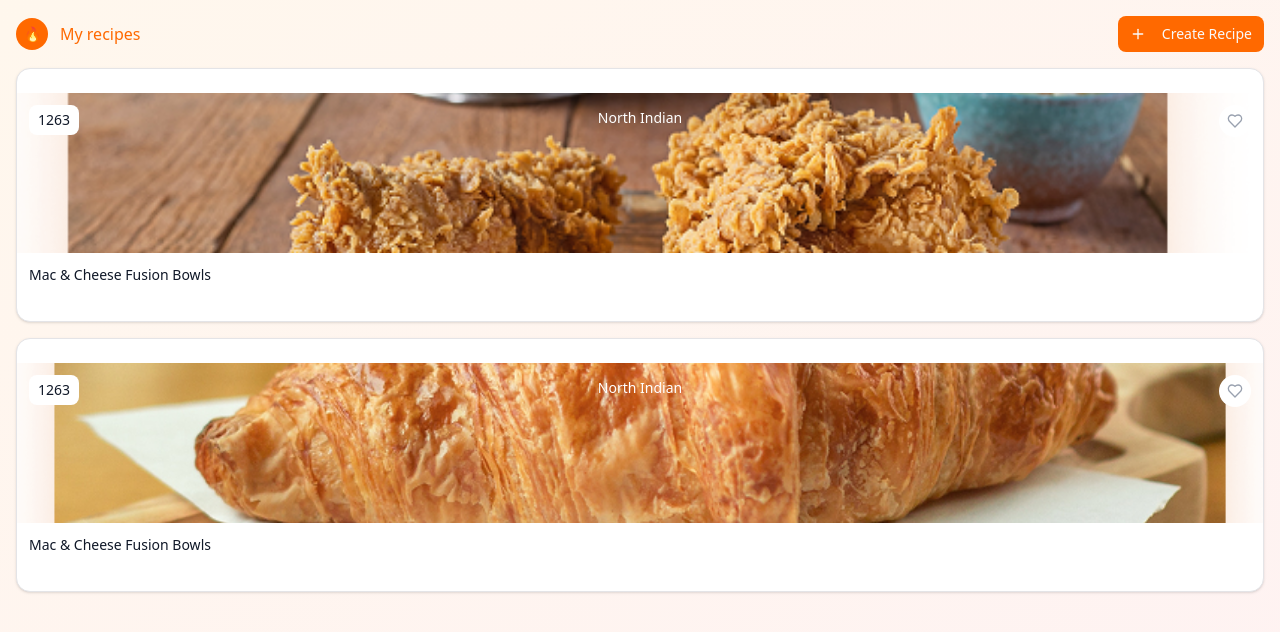
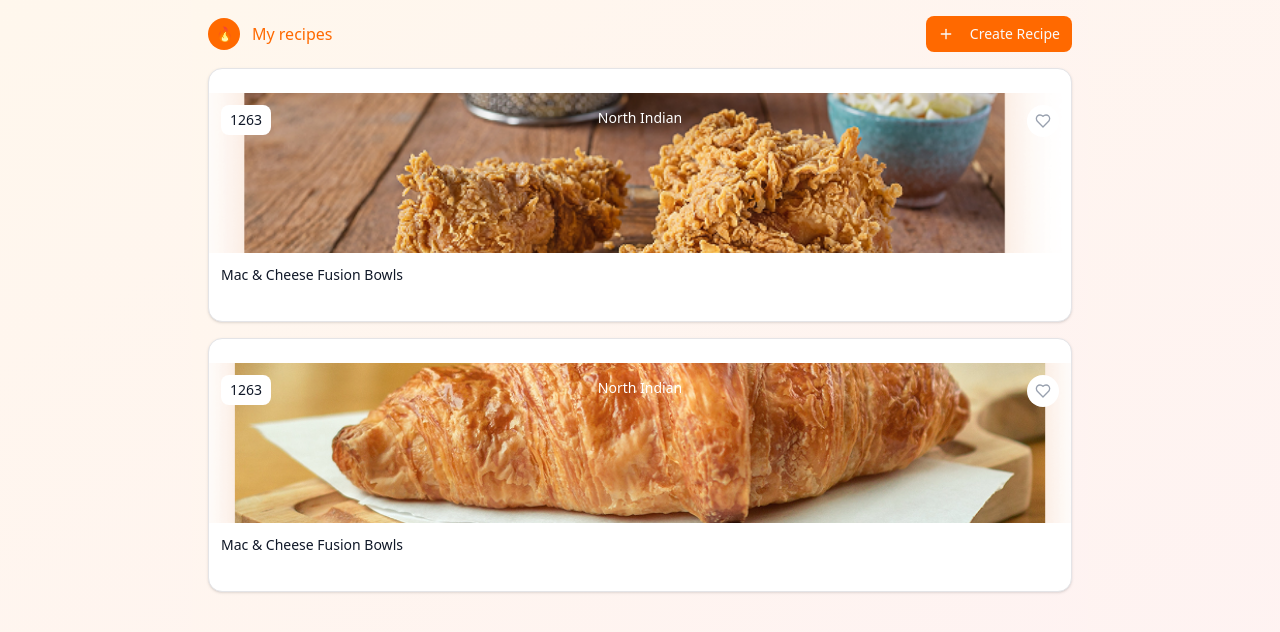
Before and after one commit to akashbhardwaj23/collabcooking, a Next.js app: page /my-recipes in a window 1280 px wide. Shown: the top 632 px of the page. Built offline with nearby package versions, Linux system fonts and the light colour scheme; no server answers.

Commit message:
added width

```diff
--- a/src/app/my-recipes/page.tsx
+++ b/src/app/my-recipes/page.tsx
@@ -8,7 +8,7 @@ import Link from "next/link"
 
 export default function MyRecipesPage() {
   return (
-    <div className="min-h-screen bg-gradient-to-br from-orange-50 to-red-50 px-4 py-4">
+    <div className="min-h-screen max-w-4xl mx-auto bg-gradient-to-br from-orange-50 to-red-50 px-4 py-4">
       {/* Header exactly as in screenshot */}
       <div className="flex items-center justify-between mb-4">
         <div className="flex items-center">
```
